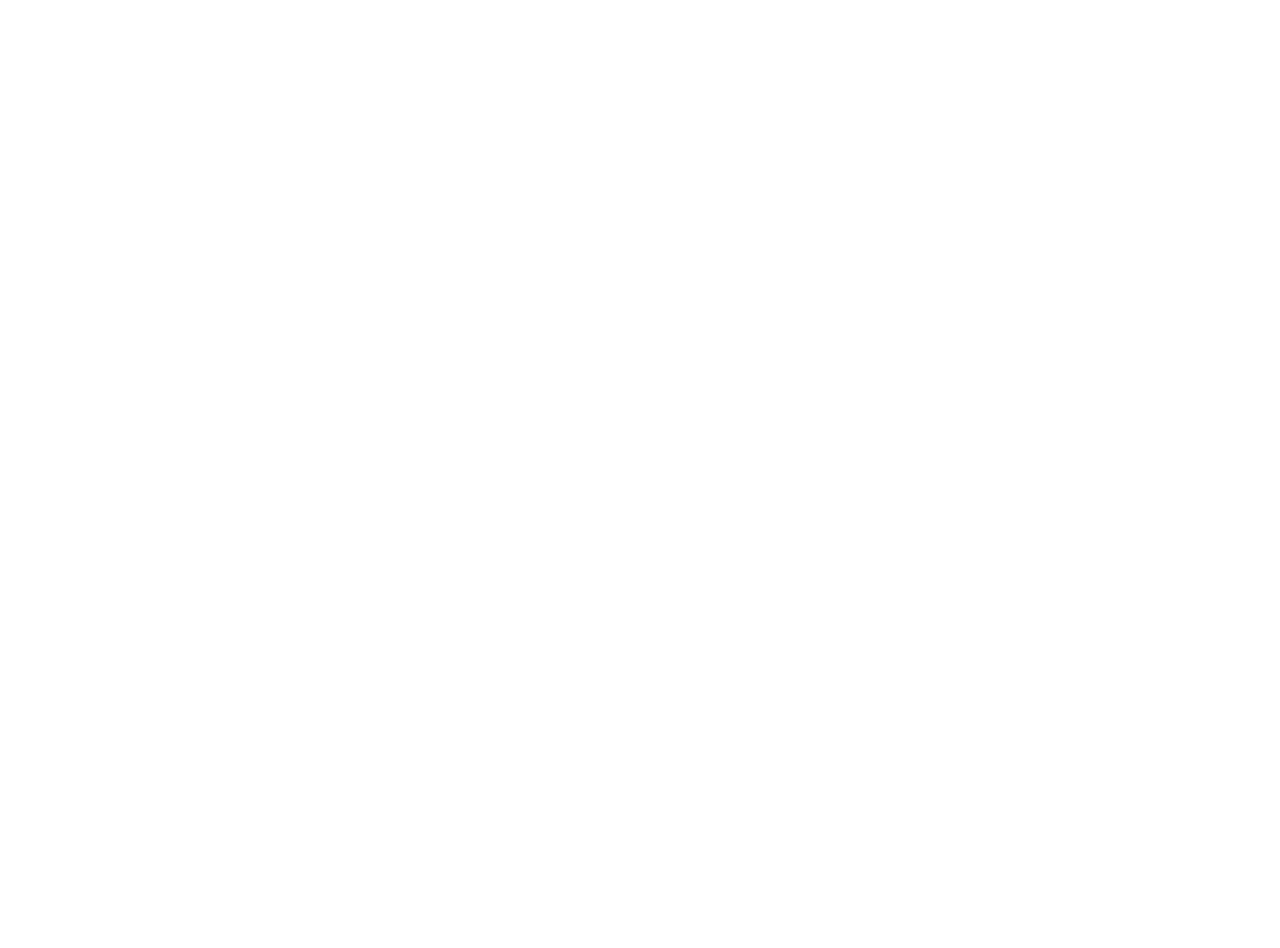
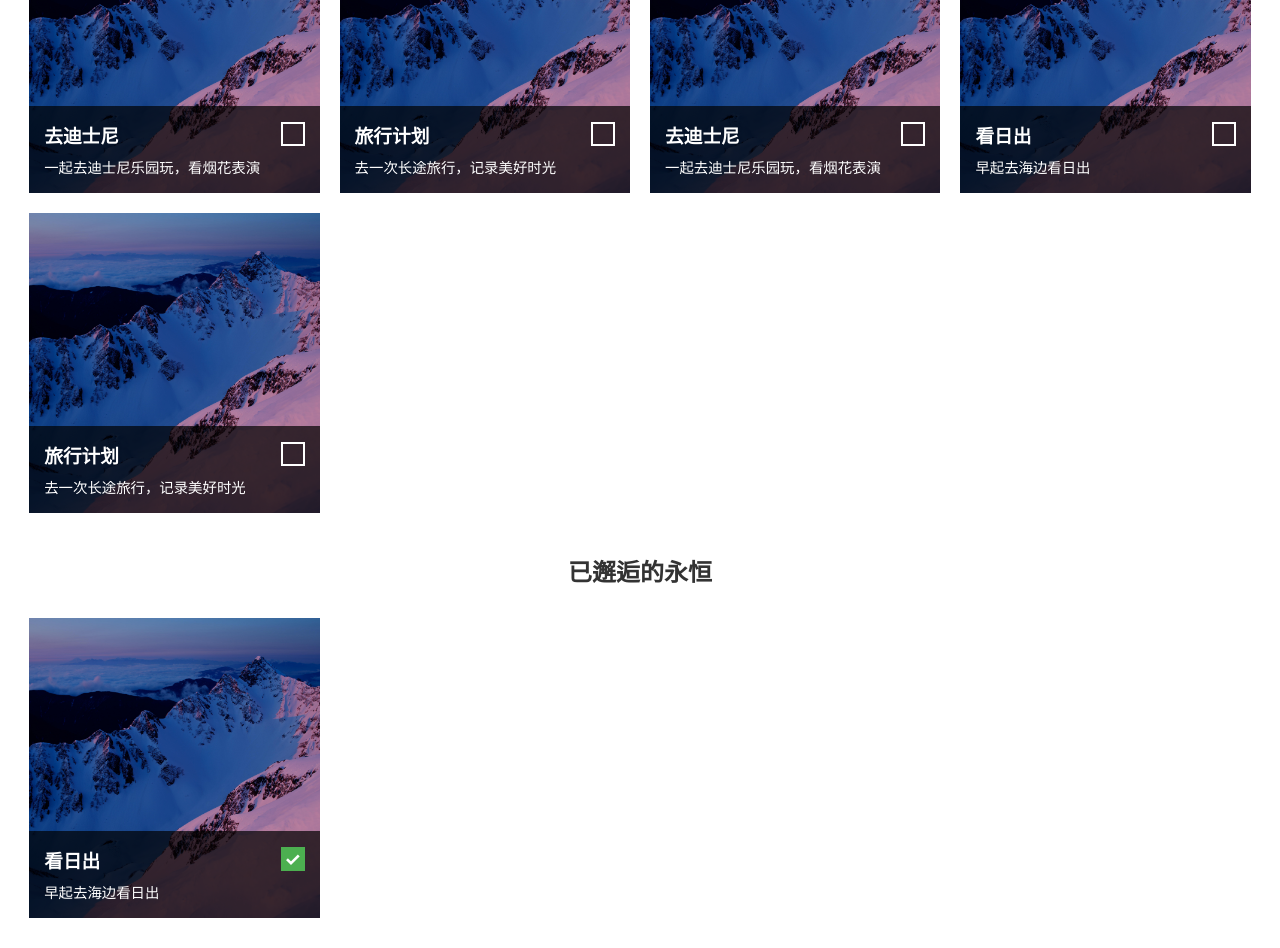
Before and after one commit to ShuoYin03/TwofUs, a React (Create React App) app: page /futureplans in a window 1280 px wide. Shown: the part 840-1788 px from the top of the page. Before the commit the page ends 800 px from the top, so only its background shows below. Built offline with nearby package versions, Linux system fonts and the light colour scheme.

Commit message:
update future-plans page

```diff
--- /dev/null
+++ b/src/components/Card.jsx
@@ -0,0 +1,90 @@
+import React, { useState } from 'react';
+import styled from 'styled-components';
+
+const CardContainer = styled.div`
+  width: calc(25% - 20px);  // 每行4个，减去间距
+  height: 300px;  // 固定高度
+  position: relative;
+  margin: 10px;
+  overflow: hidden;
+`;
+
+const CardImage = styled.img`
+  width: 100%;
+  height: 100%;
+  object-fit: cover;
+`;
+
+const CardOverlay = styled.div`
+  position: absolute;
+  bottom: 0;
+  left: 0;
+  right: 0;
+  background: rgba(0, 0, 0, 0.7);
+  padding: 15px;
+  color: white;
+`;
+
+const CardTitle = styled.h3`
+  margin: 0 0 10px 0;
+  color: white;
+  display: flex;
+  align-items: center;
+  justify-content: space-between;
+`;
+
+const CardDescription = styled.p`
+  color: #ffffff;
+  font-size: 0.9rem;
+  line-height: 1.4;
+  margin: 0;
+`;
+
+const Checkbox = styled.div`
+  width: 20px;
+  height: 20px;
+  border: 2px solid #ffffff;
+  cursor: pointer;
+  display: flex;
+  align-items: center;
+  justify-content: center;
+  transition: all 0.2s ease;
+
+  ${props => props.completed && `
+    background-color: #4CAF50;
+    border-color: #4CAF50;
+
+    &:after {
+      content: '✓';
+      color: white;
+    }
+  `}
+`;
+
+const Card = ({ imageUrl, title, description, completed: initialCompleted, onStatusChange }) => {
+  const [completed, setCompleted] = useState(initialCompleted);
+
+  const toggleComplete = () => {
+    const newStatus = !completed;
+    setCompleted(newStatus);
+    onStatusChange && onStatusChange(newStatus);
+  };
+
+  return (
+    <CardContainer>
+      <CardImage src={imageUrl} alt={title} />
+      <CardOverlay>
+        <CardTitle>
+          {title}
+          <Checkbox
+            completed={completed}
+            onClick={toggleComplete}
+          />
+        </CardTitle>
+        <CardDescription>{description}</CardDescription>
+      </CardOverlay>
+    </CardContainer>
+  );
+};
+
+export default Card;
--- a/src/components/Title.jsx
+++ b/src/components/Title.jsx
@@ -0,0 +1,31 @@
+import React from 'react'
+import styled, { keyframes } from 'styled-components';
+
+const fadeInUp = keyframes`
+  from {
+    opacity: 0;
+    transform: translateY(30px);
+  }
+  to {
+    opacity: 1;
+    transform: translateY(0);
+  }
+`;
+
+const TopTitle = styled.h1`
+    display: flex;
+    align-self: center;
+    color: #ffffff;
+    font-size: 100px;
+    padding-top: 58px;
+    animation: ${fadeInUp} 0.5s ease-out forwards;
+    opacity: 0;
+`
+
+const Title = ({ text }) => {
+  return (
+    <TopTitle>{text}</TopTitle>
+  )
+}
+
+export default Title
--- /dev/null
+++ b/src/data/futurePlans.json
@@ -0,0 +1,46 @@
+{
+  "plans": [
+    {
+        "id": 1,
+        "imageKey": "background",
+        "title": "去迪士尼",
+        "description": "一起去迪士尼乐园玩，看烟花表演",
+        "completed": false
+    },
+    {
+        "id": 2,
+        "imageKey": "background",
+        "title": "看日出",
+        "description": "早起去海边看日出",
+        "completed": true
+    },
+    {
+        "id": 3,
+        "imageKey": "background",
+        "title": "旅行计划",
+        "description": "去一次长途旅行，记录美好时光",
+        "completed": false
+    },
+    {
+        "id": 4,
+        "imageKey": "background",
+        "title": "去迪士尼",
+        "description": "一起去迪士尼乐园玩，看烟花表演",
+        "completed": false
+    },
+    {
+        "id": 5,
+        "imageKey": "background",
+        "title": "看日出",
+        "description": "早起去海边看日出",
+        "completed": false
+    },
+    {
+        "id": 6,
+        "imageKey": "background",
+        "title": "旅行计划",
+        "description": "去一次长途旅行，记录美好时光",
+        "completed": false
+    }
+  ]
+}
--- a/src/pages/Countdowns.jsx
+++ b/src/pages/Countdowns.jsx
@@ -2,6 +2,8 @@
 import Navbar from './../components/Navbar';
 import styled from 'styled-components';
 import background from '../pages/img/background.jpg'
+import Title from "../components/Title";
+import Card from '../components/Card';
 
 const Container = styled.div`
     display: flex;
@@ -18,9 +20,17 @@
 
 const Countdowns = () => {
   return (
-    <Container>
-      <Navbar/>
-    </Container>
+    <>
+      <Container>
+        <Navbar/>
+        <Title text="Countdowns"/>
+      </Container>
+      <Card
+        imageUrl={background}
+        title="约会计划"
+        description="这周末去看电影"
+      />
+    </>
   )
 }
 
--- a/src/pages/FirstTimes.jsx
+++ b/src/pages/FirstTimes.jsx
@@ -2,6 +2,7 @@
 import Navbar from './../components/Navbar';
 import styled from 'styled-components';
 import background from '../pages/img/background.jpg'
+import Title from "../components/Title";
 
 const Container = styled.div`
     display: flex;
@@ -21,6 +22,7 @@
   return (
     <Container>
       <Navbar/>
+      <Title text="First Times"/>
     </Container>
   )
 }
--- a/src/pages/FuturePlans.jsx
+++ b/src/pages/FuturePlans.jsx
@@ -1,7 +1,12 @@
-import React from 'react'
+import React, { useState, useEffect } from 'react'
 import Navbar from './../components/Navbar';
 import styled from 'styled-components';
 import background from '../pages/img/background.jpg'
+import image1 from '../pages/img/1.jpg'
+import image2 from '../pages/img/2.jpg'
+import Title from "../components/Title";
+import Card from '../components/Card';
+import plansData from '../data/futurePlans.json';
 
 const Container = styled.div`
     display: flex;
@@ -16,11 +21,101 @@
     flex-direction: column;
 `
 
+const CardsContainer = styled.div`
+    display: flex;
+    flex-wrap: wrap;
+    width: 97vw;
+    margin: 20px auto;
+    padding: 0;
+`;
+
+const SectionTitle = styled.h2`
+    color: #333;
+    text-align: center;
+    margin: 30px 0 20px 0;
+    width: 97vw;
+    padding: 0 20px;
+`;
+
+// 创建图片映射
+const images = {
+  background,
+  image1,
+  image2
+}
+
+// 修改JSON数据中的图片路径
+const plansWithImages = {
+  ...plansData,
+  plans: plansData.plans.map(plan => ({
+    ...plan,
+    imageUrl: images[plan.imageKey] // 在JSON中使用imageKey而不是imageUrl
+  }))
+}
+
 const FuturePlans = () => {
+  const [plans, setPlans] = useState(plansWithImages.plans);
+  const [incompletePlans, setIncompletePlans] = useState([]);
+  const [completedPlans, setCompletedPlans] = useState([]);
+
+  const updatePlansLists = (currentPlans) => {
+    const incomplete = currentPlans.filter(plan => !plan.completed);
+    const completed = currentPlans.filter(plan => plan.completed);
+    setIncompletePlans(incomplete);
+    setCompletedPlans(completed);
+  };
+
+  useEffect(() => {
+    updatePlansLists(plans);
+  }, [plans]);
+
+  const handleStatusChange = (planId, newStatus) => {
+    const updatedPlans = plans.map(plan =>
+      plan.id === planId ? { ...plan, completed: newStatus } : plan
+    );
+    setPlans(updatedPlans);
+  };
+
   return (
-    <Container>
-      <Navbar/>
-    </Container>
+    <>
+      <Container>
+        <Navbar/>
+        <Title text="Future Plans"/>
+      </Container>
+      <CardsContainer>
+        {incompletePlans.length > 0 && (
+          <>
+            <SectionTitle>未相遇的精彩</SectionTitle>
+            {incompletePlans.map(plan => (
+              <Card
+                key={plan.id}
+                imageUrl={plan.imageUrl}
+                title={plan.title}
+                description={plan.description}
+                completed={plan.completed}
+                onStatusChange={(newStatus) => handleStatusChange(plan.id, newStatus)}
+              />
+            ))}
+          </>
+        )}
+
+        {completedPlans.length > 0 && (
+          <>
+            <SectionTitle>已邂逅的永恒</SectionTitle>
+            {completedPlans.map(plan => (
+              <Card
+                key={plan.id}
+                imageUrl={plan.imageUrl}
+                title={plan.title}
+                description={plan.description}
+                completed={plan.completed}
+                onStatusChange={(newStatus) => handleStatusChange(plan.id, newStatus)}
+              />
+            ))}
+          </>
+        )}
+      </CardsContainer>
+    </>
   )
 }
 
--- a/src/pages/Moments.jsx
+++ b/src/pages/Moments.jsx
@@ -2,6 +2,7 @@
 import Navbar from './../components/Navbar';
 import styled from 'styled-components';
 import background from '../pages/img/background.jpg'
+import Title from "../components/Title";
 
 const Container = styled.div`
     display: flex;
@@ -20,6 +21,7 @@
   return (
     <Container>
       <Navbar/>
+      <Title text="Moments"/>
     </Container>
   )
 }
```
Also changed, not shown: src/components/Timelines.jsx (deleted, +0 -10 lines), src/components/Music.jsx (deleted).
